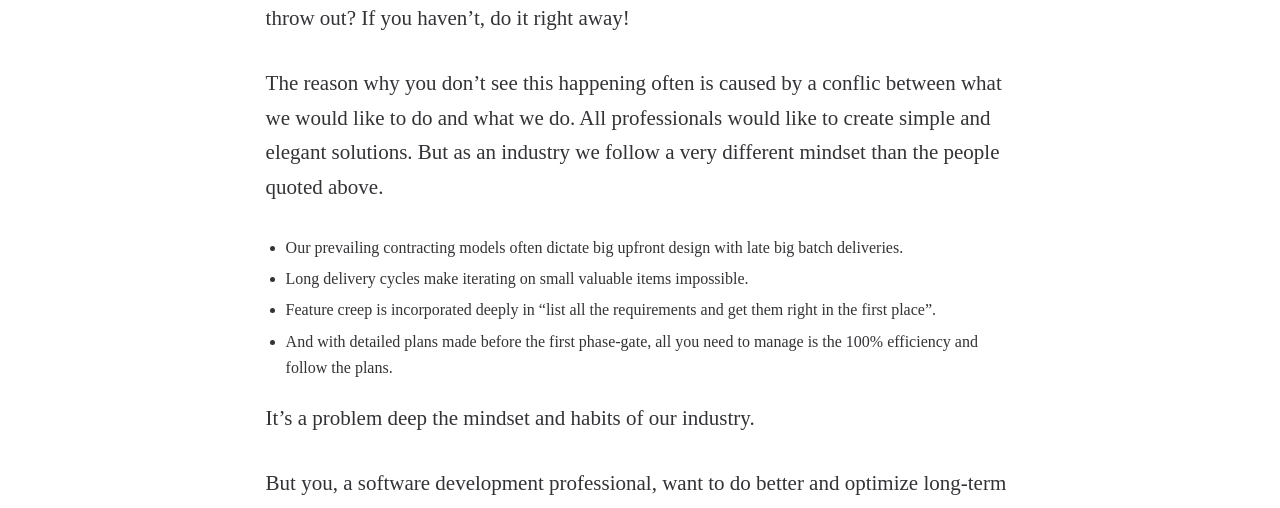
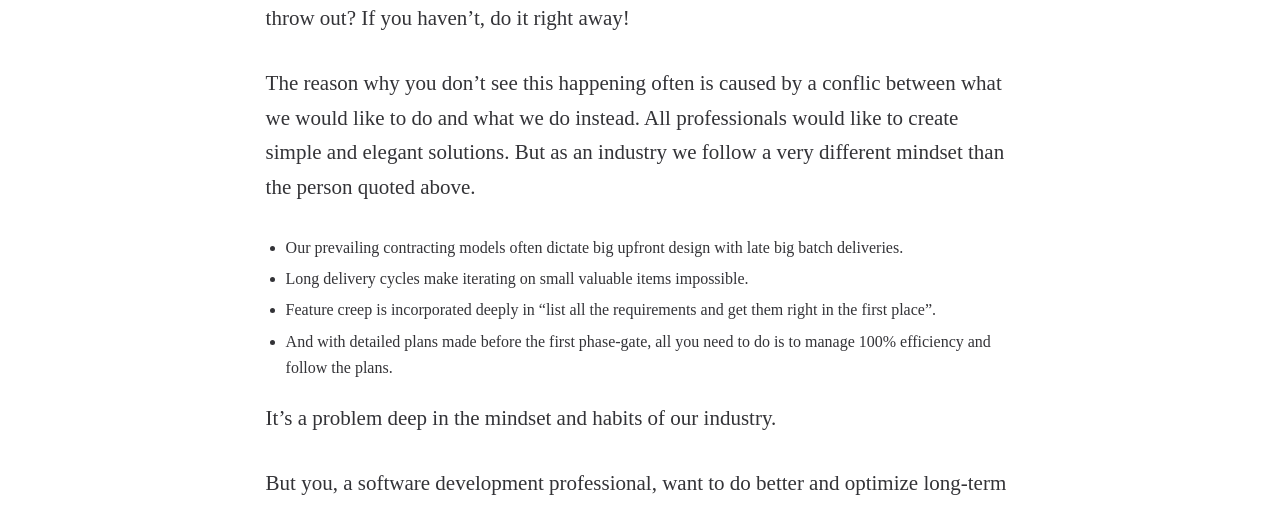
Before and after one commit to tsoikkel/vtormala.github.io, a Jekyll site: the page built from _posts/2016-09-26-sit-down-and-think-what-features-to-remove.md, in a window 1280 px wide. Shown: the part 1349-1857 px from the top of the page. Built offline with Jekyll 4.4.1, drawn with Linux system fonts in a browser that asks for light colours; some web fonts are replaced.

Commit message:
fixing typos

```diff
--- a/_posts/2016-09-26-sit-down-and-think-what-features-to-remove.md
+++ b/_posts/2016-09-26-sit-down-and-think-what-features-to-remove.md
@@ -23,14 +23,14 @@ In addition to great engineering practices you need *a strict culture of adding
 
 Have you tried sitting down with your team (or your customer) to think what features to throw out? If you haven't, do it right away!
 
-The reason why you don't see this happening often is caused by a conflic between what we would like to do and what we do. All professionals would like to create simple and elegant solutions. But as an industry we follow a very different mindset than the people quoted above.
+The reason why you don't see this happening often is caused by a conflic between what we would like to do and what we do instead. All professionals would like to create simple and elegant solutions. But as an industry we follow a very different mindset than the person quoted above.
 
 * Our prevailing contracting models often dictate big upfront design with late big batch deliveries.
 * Long delivery cycles make iterating on small valuable items impossible.
 * Feature creep is incorporated deeply in "list all the requirements and get them right in the first place".
-* And with detailed plans made before the first phase-gate, all you need to manage is the 100% efficiency and follow the plans.
+* And with detailed plans made before the first phase-gate, all you need to do is to manage 100% efficiency and follow the plans.
 
-It's a problem deep the mindset and habits of our industry.
+It's a problem deep in the mindset and habits of our industry.
 
 But you, a software development professional, want to do better and optimize long-term benefits to keep productivity high and costs low. That includes explaining your customer that **"we are going to deliver as little code and features as possible and that is for your benefit".**
 
```
